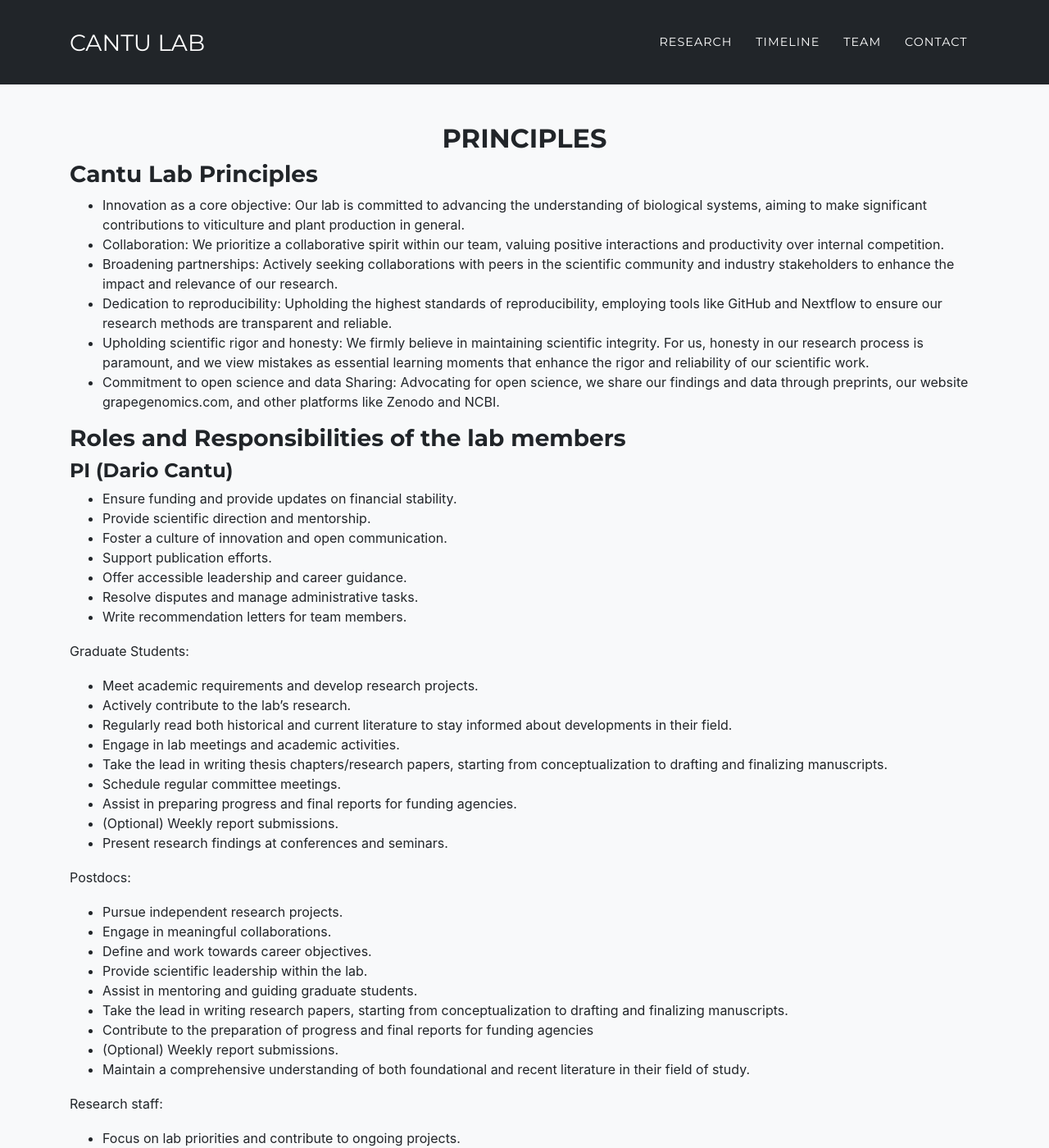
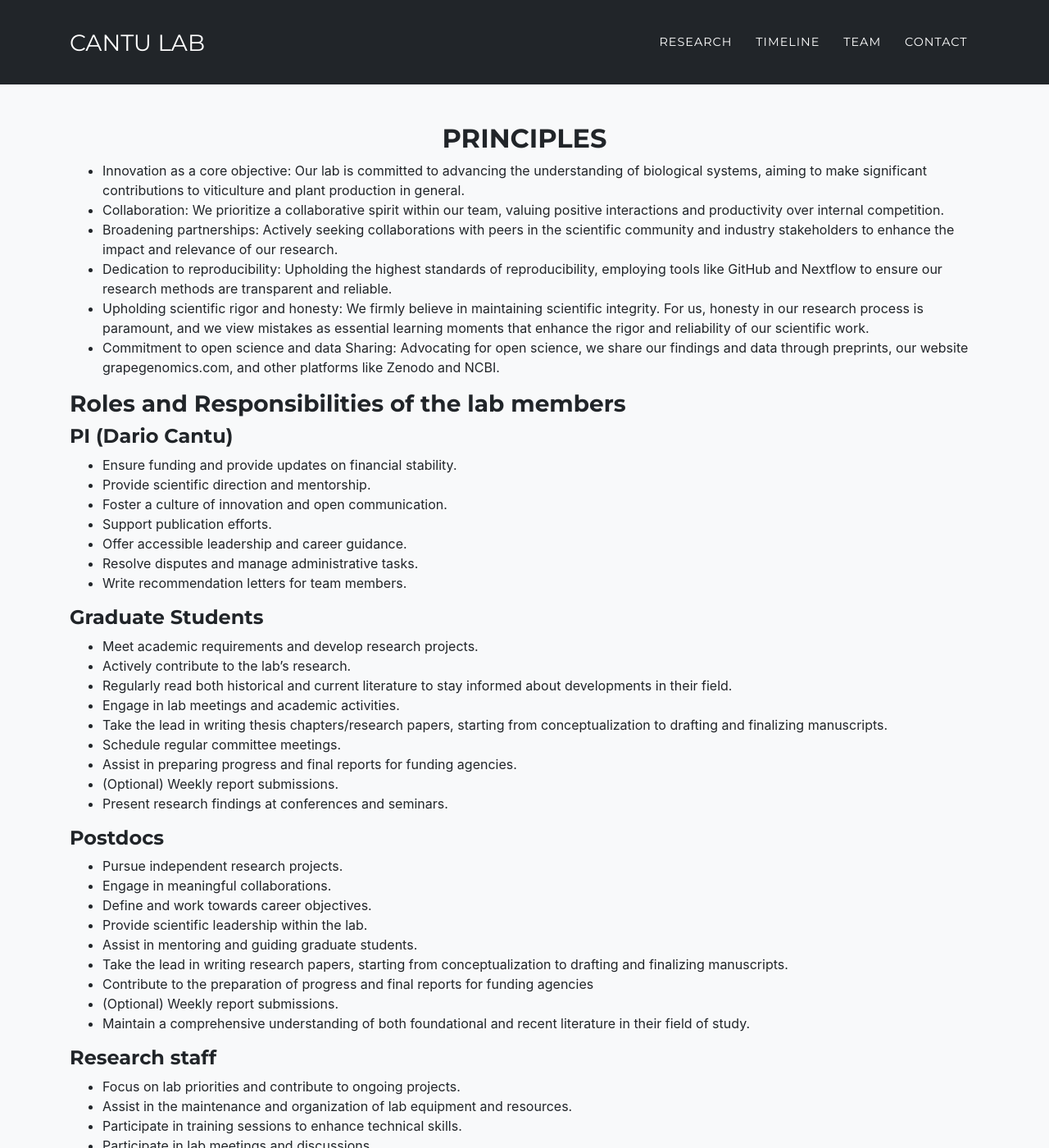
Before and after one commit to CantuLab/cantulab.github.com, a Jekyll site: the page built from principles.md, in a window 1280 px wide and 1400 px high. Shown: the whole window at 82% size. Built offline with Jekyll 4.4.1, drawn with Linux system fonts in a browser that asks for light colours; some web fonts are replaced.

Commit message:
edit headers

```diff
--- a/principles.md
+++ b/principles.md
@@ -5,10 +5,10 @@ background: grey
 ---
 
 <div class="col-lg-12 text-center">
-	<h2 class="section-heading text-uppercase">principles</h2>
+	<h2 class="section-heading text-uppercase">Principles</h2>
 </div>
 
-<h3 class="section-subheading">Cantu Lab Principles</h3>
+<!-- <h3 class="section-subheading">Cantu Lab Principles</h3> -->
 - Innovation as a core objective: Our lab is committed to advancing the understanding of biological systems, aiming to make significant contributions to viticulture and plant production in general.
 - Collaboration: We prioritize a collaborative spirit within our team, valuing positive interactions and productivity over internal competition.
 - Broadening partnerships: Actively seeking collaborations with peers in the scientific community and industry stakeholders to enhance the impact and relevance of our research.
@@ -26,7 +26,7 @@ background: grey
 - Resolve disputes and manage administrative tasks.
 - Write recommendation letters for team members.
 
-Graduate Students:
+<h4>Graduate Students</h4>
 - Meet academic requirements and develop research projects.
 - Actively contribute to the lab's research.
 - Regularly read both historical and current literature to stay informed about developments in their field.
@@ -48,7 +48,7 @@ Postdocs:
 - (Optional) Weekly report submissions.
 - Maintain a comprehensive understanding of both foundational and recent literature in their field of study.
 
-Research staff:
+<h4>Research staff</h4>
 - Focus on lab priorities and contribute to ongoing projects.
 - Assist in the maintenance and organization of lab equipment and resources.
 - Participate in training sessions to enhance technical skills.
```
Also changed, not shown: other parts of principles.md (+1 -1 lines).
